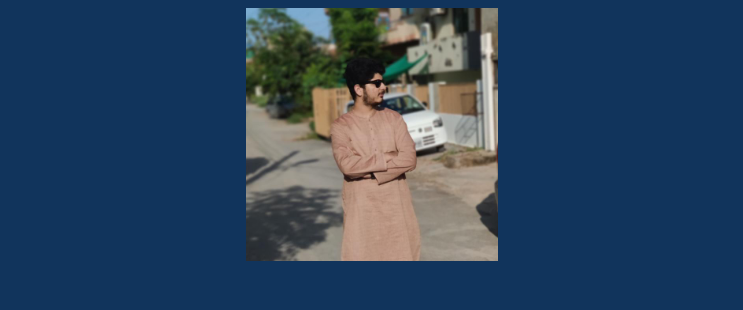
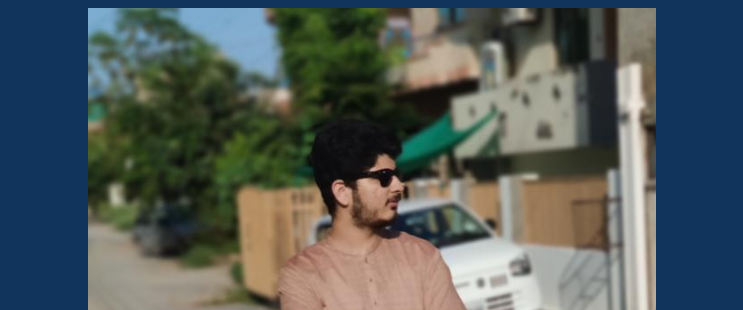
Before and after one commit to umer-khann/Umer-khann.github.io, a plain HTML site: page index.html in a window 1280 px wide. Shown: the top 310 px of the page, without its empty margins (268-1011 px from the left). Drawn offline with Linux system fonts and the light colour scheme.

Commit message:
Update index.html

```diff
--- a/index.html
+++ b/index.html
@@ -15,7 +15,7 @@
   </header>
 
   <body>
-    <img src="images/me.jpg" width=20% alt "me">
+    <img src="images/me.jpg" width=45% alt "me">
      <h1>Umer khan's portal</h1>
      <h2>About Me</h2>
      <p> I am student currently persuing Bachelors in computer science from FAST NUCES Islamabad.</p>
```
